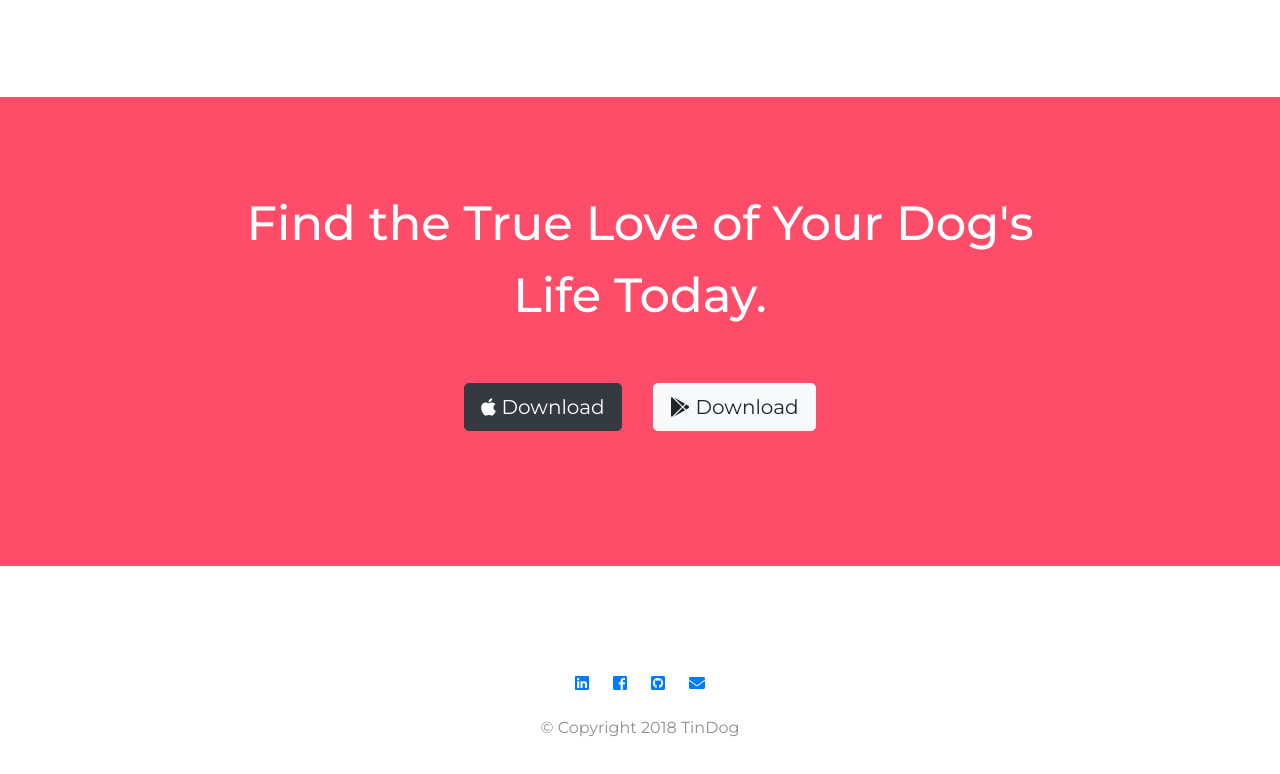
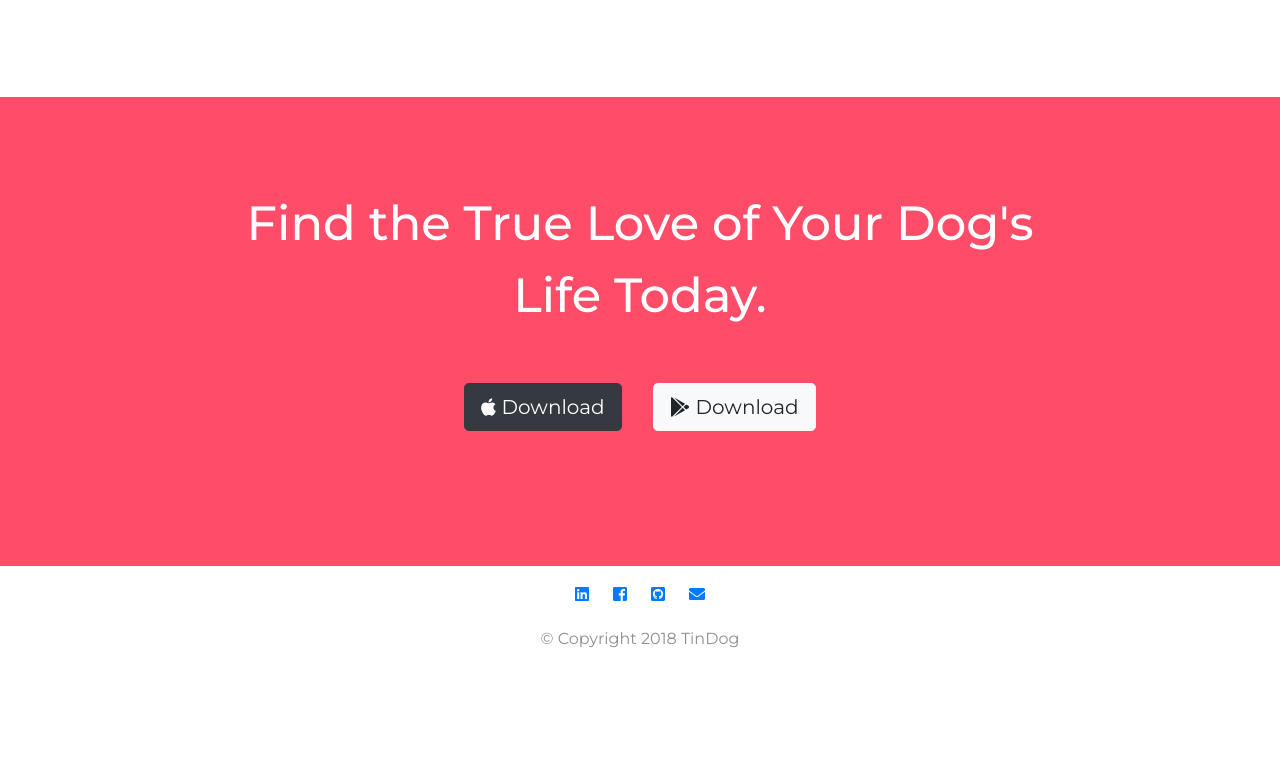
Before and after one commit to Srinjay13/Tindog, a plain HTML site: page index.html in a window 1280 px wide. Shown: the part 2284-3058 px from the top of the page. After the commit the page ends 2951 px from the top, so only its background shows below. Drawn offline with nearby package versions, Linux system fonts and the light colour scheme.

Commit message:
Update styles.css

```diff
--- a/styles.css
+++ b/styles.css
@@ -151,7 +151,7 @@ text-align: left;
 }
 
 #footer{
-    padding: 7% 15%;
+    padding: 0;
 }
 .social-icon{
     margin: 20px 10px;
```
